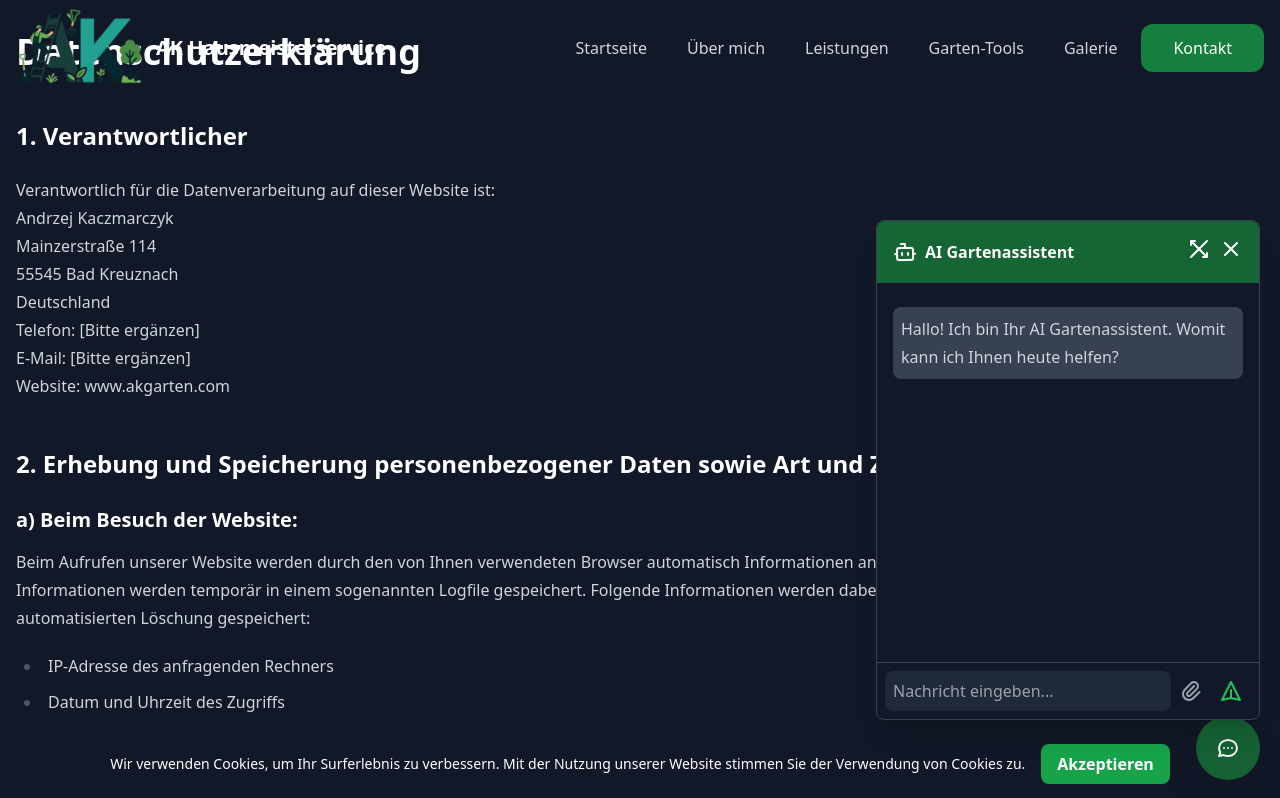
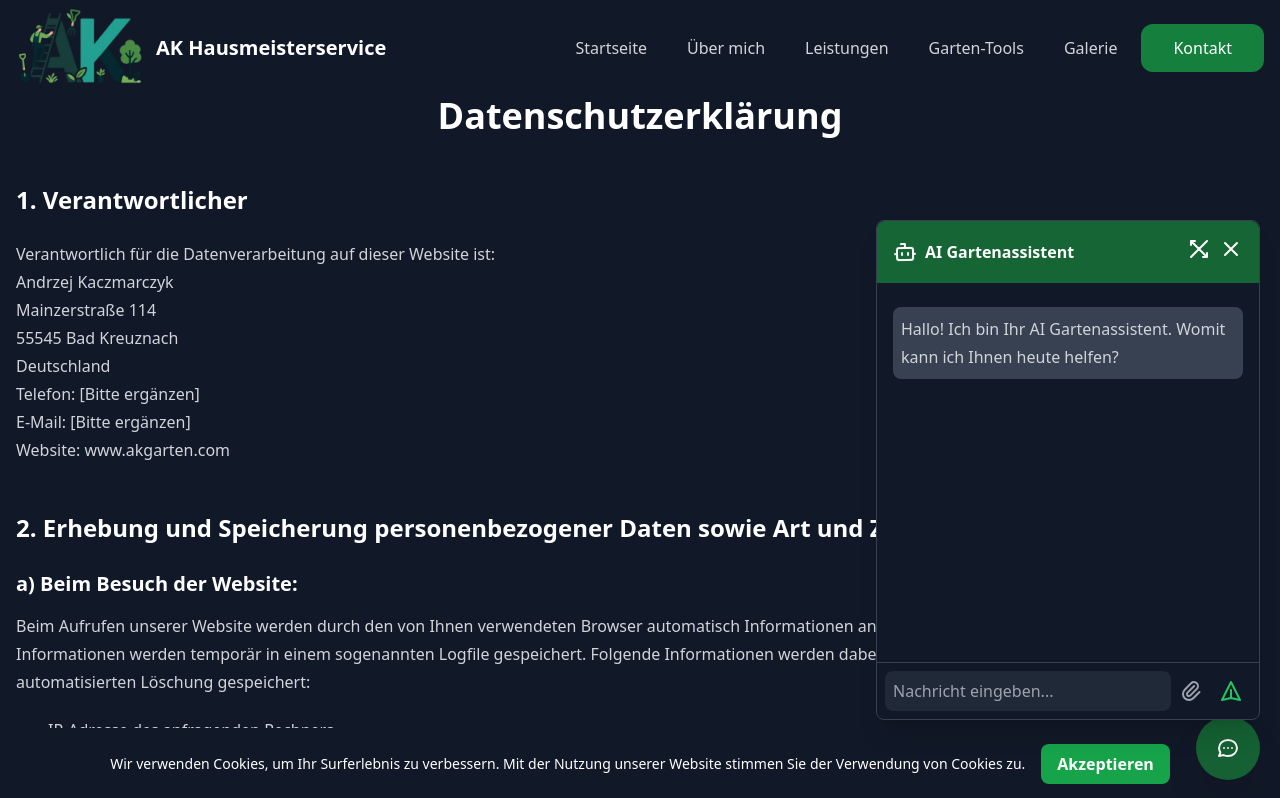
Before and after one commit to Bl4nk44/akgarten, a React (Vite) app: page /datenschutz in a window 1280 px wide. Shown: the top 798 px of the page. Built offline with nearby package versions, Linux system fonts and the light colour scheme.

Commit message:
Fix: Poprawiono pozycjonowanie i wyrównanie tytułu na podstronie Datenschutz

```diff
--- a/src/pages/Datenschutz.tsx
+++ b/src/pages/Datenschutz.tsx
@@ -6,9 +6,9 @@ export default function Datenschutz() {
   return (
     <div className="dark min-h-screen bg-gray-900 text-white transition-colors duration-300">
       <Header />
-      <main className="container mx-auto px-4 py-8">
+      <main className="container mx-auto px-4 py-8 pt-24">
         <article className="prose prose-invert max-w-none">
-          <h1>Datenschutzerklärung</h1>
+          <h1 className="text-center">Datenschutzerklärung</h1>
 
           <h2>1. Verantwortlicher</h2>
           <p>
```
